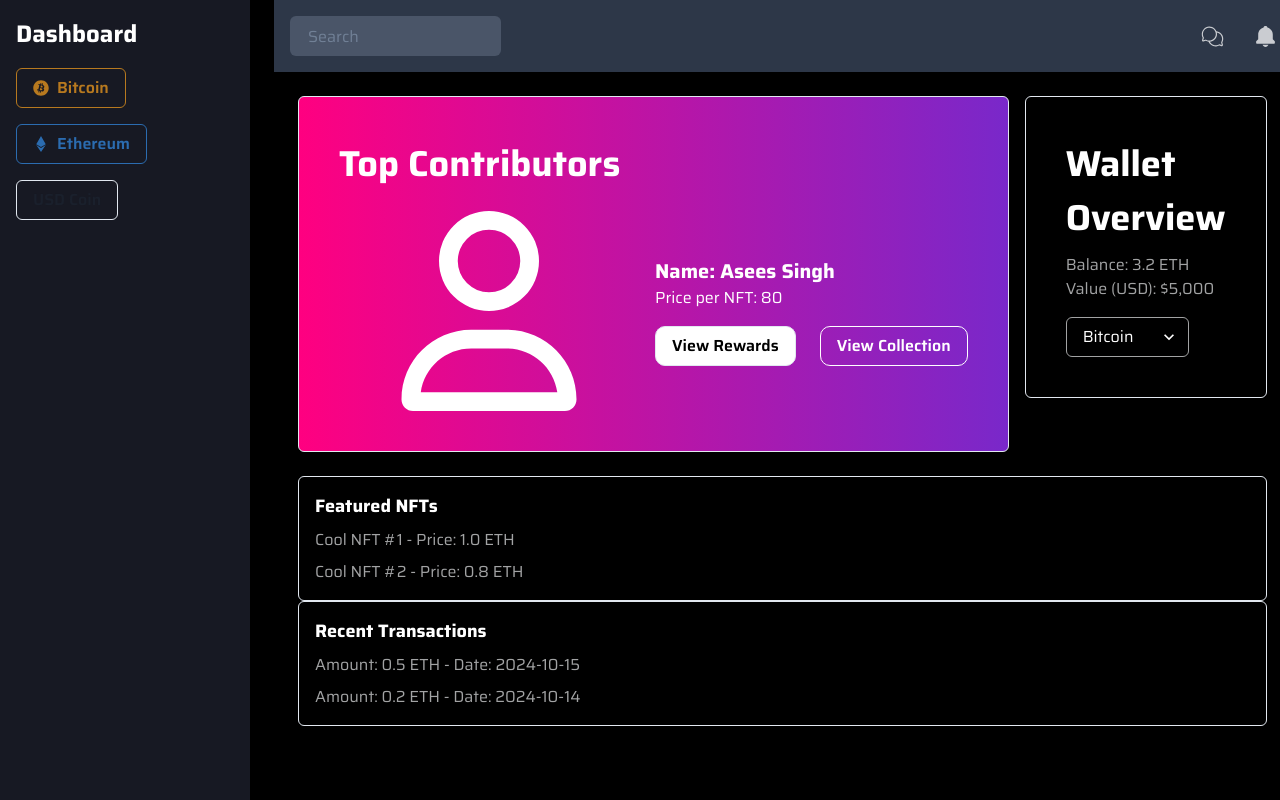
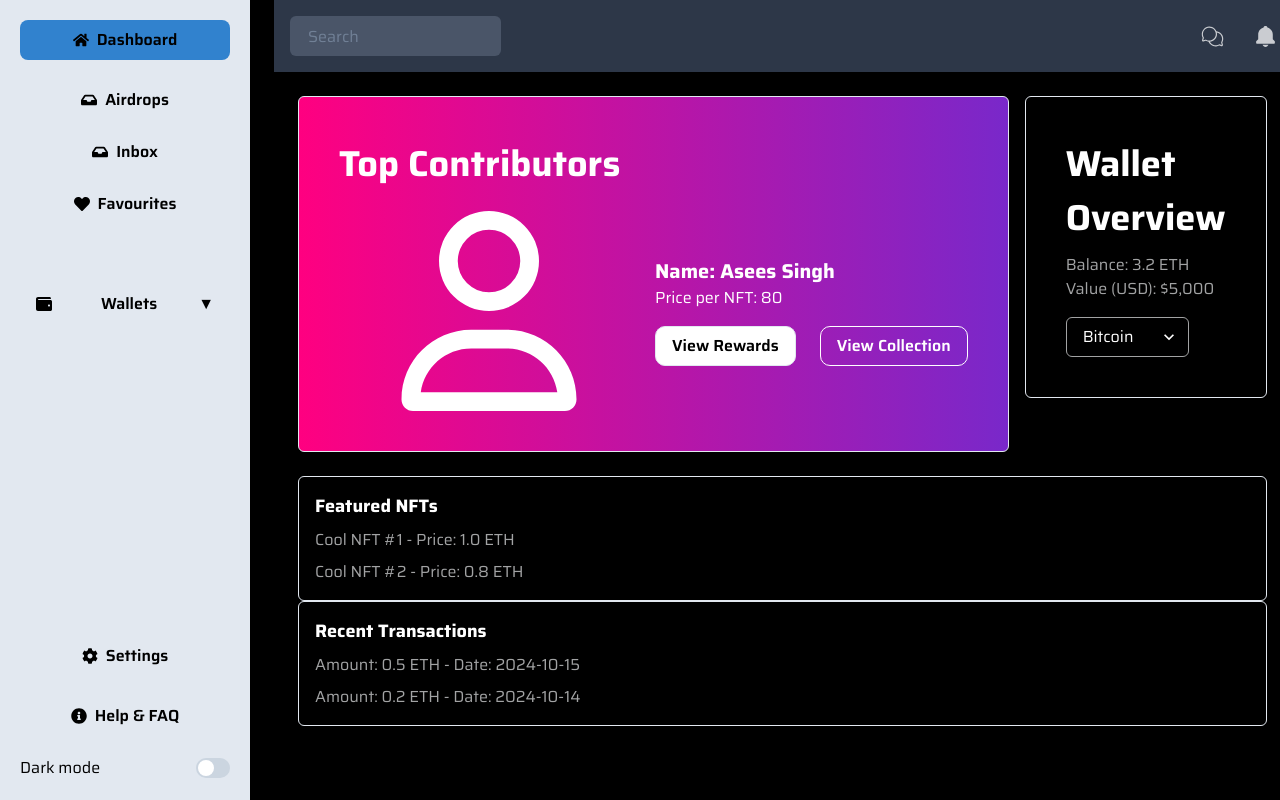
Before and after one commit to GuraaseesSingh/EqualNFT, a React (Create React App) app: page / in a window 1280 px wide. Built offline with nearby package versions, Linux system fonts and the light colour scheme.

Commit message:
i changed some code of sidebar component to make it better
i changed some code of sidebar component to make it better

```diff
--- a/package.json
+++ b/package.json
@@ -14,7 +14,7 @@
     "react-dom": "^18.3.1",
     "react-icons": "^5.3.0",
     "react-router-dom": "^6.27.0",
-    "react-scripts": "5.0.1",
+    "react-scripts": "^5.0.1",
     "recharts": "^2.13.0",
     "web-vitals": "^2.1.4"
   },
@@ -41,5 +41,8 @@
       "last 1 firefox version",
       "last 1 safari version"
     ]
+  },
+  "devDependencies": {
+    "tailwindcss": "^3.4.14"
   }
 }
--- a/src/components/Sidebar.js
+++ b/src/components/Sidebar.js
@@ -1,15 +1,115 @@
-import { VStack, Text, Button } from '@chakra-ui/react'; // Removed Box and Icon
-import { FaEthereum, FaBitcoin } from 'react-icons/fa';
+import React, { useState, useEffect } from 'react';
+import {
+  Box,
+  Button,
+  Flex,
+  IconButton,
+  Collapse,
+  Text,
+  VStack,
+  useDisclosure,
+  Switch,
+} from '@chakra-ui/react';
+import { FaHome, FaWallet, FaBitcoin, FaEthereum, FaCog, FaInfoCircle, FaInbox, FaHeart } from 'react-icons/fa';
+import { BsCoin } from 'react-icons/bs';
 
 const Sidebar = () => {
+  const { isOpen: walletOpen, onToggle: toggleWallet } = useDisclosure();
+  const [darkMode, setDarkMode] = useState(false);
+
+  useEffect(() => {
+    if (darkMode) {
+      document.documentElement.classList.add('dark');
+    } else {
+      document.documentElement.classList.remove('dark');
+    }
+  }, [darkMode]);
+
   return (
-    <VStack spacing={4} align="start" bg="gray.900" padding={4} height="100vh" color="white">
-      <Text fontSize="2xl" fontWeight="bold">Dashboard</Text>
-      <Button leftIcon={<FaBitcoin />} colorScheme="yellow" variant="outline">Bitcoin</Button>
-      <Button leftIcon={<FaEthereum />} colorScheme="blue" variant="outline">Ethereum</Button>
-      <Button variant="outline">USD Coin</Button>
-      {/* Add other sidebar items */}
-    </VStack>
+    <Box
+      height="100vh"
+      width="250px"
+      p={5}
+      display="flex"
+      flexDirection="column"
+      justifyContent="space-between"
+      bg={darkMode ? 'gray.900' : 'gray.200'}
+      transition="background-color 0.5s"
+    >
+      {/* Top Section */}
+      <VStack spacing={5} align="stretch">
+        {/* Dashboard Button */}
+        <Button
+          leftIcon={<FaHome />}
+          colorScheme={darkMode ? 'purple' : 'blue'}
+          variant="solid"
+          borderRadius="lg"
+          color={darkMode ? 'white' : 'black'} // Bright text color for dark mode
+        >
+          Dashboard
+        </Button>
+
+        {/* Other Menu Items */}
+        <VStack spacing={3} align="stretch">
+          <Button variant="ghost" leftIcon={<FaInbox />} colorScheme={darkMode ? 'gray' : 'gray'} color={darkMode ? 'white' : 'black'}>
+            Airdrops
+          </Button>
+          <Button variant="ghost" leftIcon={<FaInbox />} colorScheme={darkMode ? 'gray' : 'gray'} color={darkMode ? 'white' : 'black'}>
+            Inbox
+          </Button>
+          <Button variant="ghost" leftIcon={<FaHeart />} colorScheme={darkMode ? 'gray' : 'gray'} color={darkMode ? 'white' : 'black'}>
+            Favourites
+          </Button>
+        </VStack>
+
+        {/* Wallet Section */}
+        <Box mt={10}>
+          <Button
+            width="full"
+            variant="ghost"
+            leftIcon={<FaWallet />}
+            onClick={toggleWallet}
+            justifyContent="space-between"
+            colorScheme={darkMode ? 'gray' : 'gray'}
+            color={darkMode ? 'white' : 'black'}
+          >
+            Wallets
+            <Text color={darkMode ? 'white' : 'black'}>{walletOpen ? '▲' : '▼'}</Text>
+          </Button>
+
+          {/* Wallet Dropdown */}
+          <Collapse in={walletOpen}>
+            <VStack spacing={3} mt={3} align="stretch">
+              <Button variant="ghost" leftIcon={<FaBitcoin />} colorScheme="yellow" color={darkMode ? 'white' : 'black'}>
+                Bitcoin
+              </Button>
+              <Button variant="ghost" leftIcon={<FaEthereum />} colorScheme={darkMode ? 'gray' : 'gray'} color={darkMode ? 'white' : 'black'}>
+                Ethereum
+              </Button>
+              <Button variant="ghost" leftIcon={<BsCoin />} colorScheme="blue" color={darkMode ? 'white' : 'black'}>
+                USD Coin
+              </Button>
+            </VStack>
+          </Collapse>
+        </Box>
+      </VStack>
+
+      {/* Bottom Section */}
+      <VStack spacing={5} align="stretch">
+        <Button variant="ghost" leftIcon={<FaCog />} colorScheme={darkMode ? 'gray' : 'gray'} color={darkMode ? 'white' : 'black'}>
+          Settings
+        </Button>
+        <Button variant="ghost" leftIcon={<FaInfoCircle />} colorScheme={darkMode ? 'gray' : 'gray'} color={darkMode ? 'white' : 'black'}>
+          Help & FAQ
+        </Button>
+
+        {/* Dark Mode Toggle */}
+        <Flex align="center" justify="space-between">
+          <Text color={darkMode ? 'white' : 'black'}>Dark mode</Text>
+          <Switch isChecked={darkMode} onChange={() => setDarkMode(!darkMode)} colorScheme="purple" />
+        </Flex>
+      </VStack>
+    </Box>
   );
 };
 
```
Also changed, not shown: tailwind.config.js (added, +8 -0 lines), 1 other file (tests, documents, lock files or other folders).
